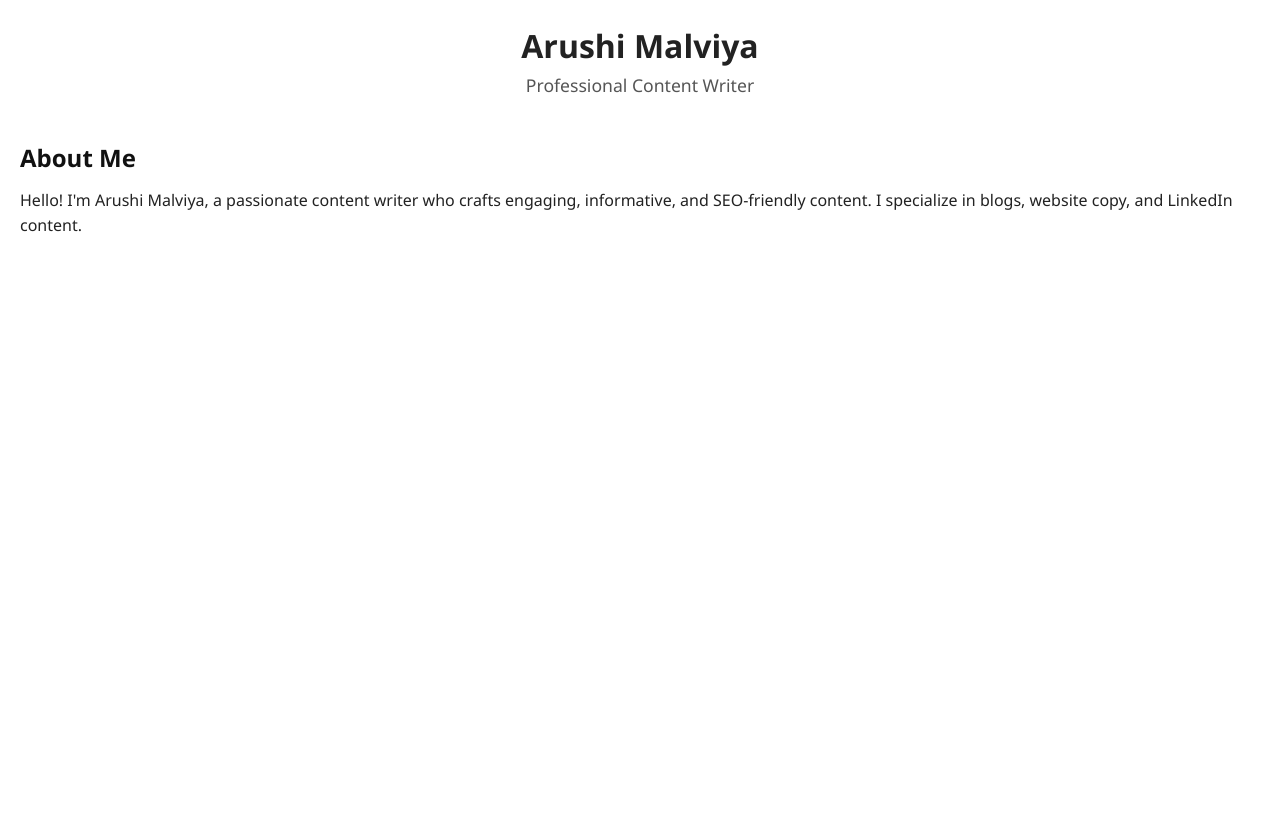
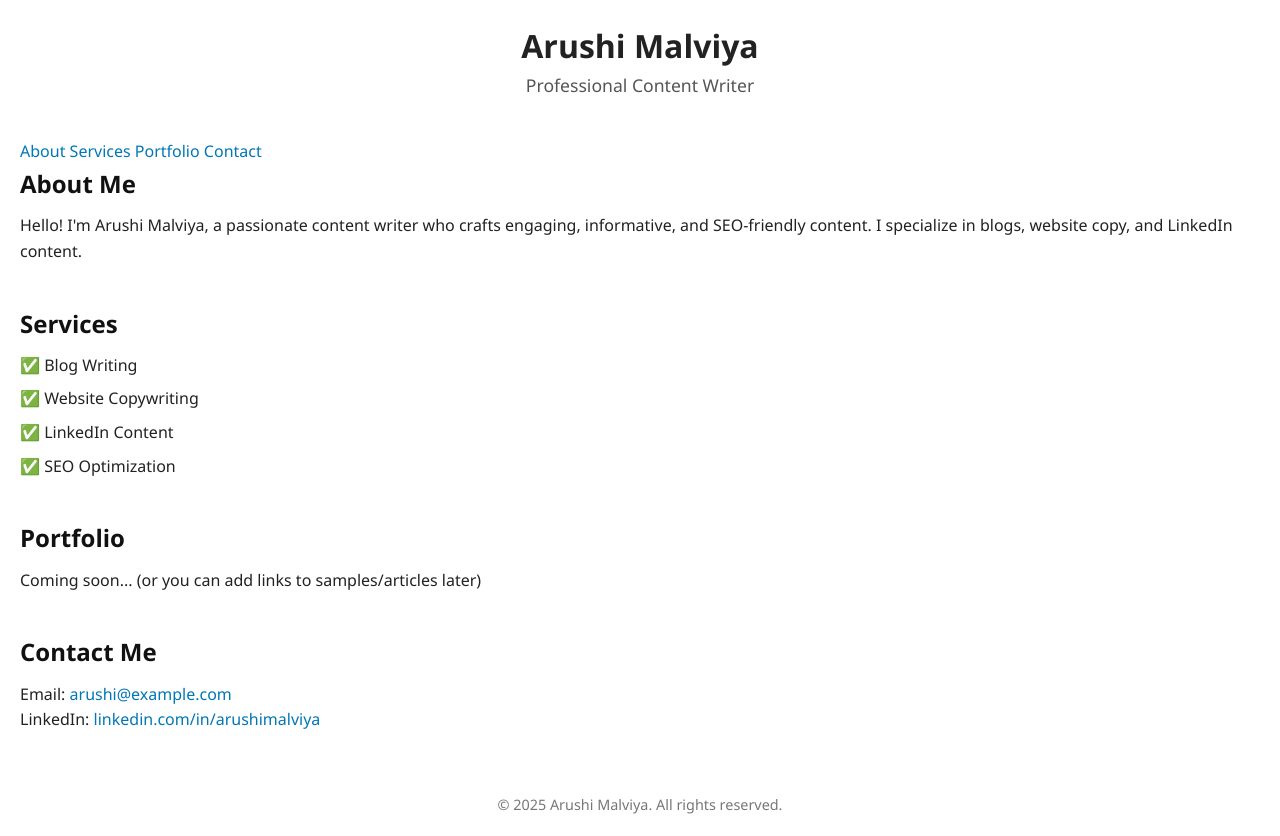
Before and after one commit to aarav-malviya9/Test, a plain HTML site: page index.html in a window 1280 px wide. Before the commit the page ends 800 px from the top, so only its background shows below. Drawn offline with Linux system fonts and the light colour scheme.

Commit message:
Update index.html

```diff
--- a/index.html
+++ b/index.html
@@ -5,17 +5,55 @@
   <meta name="viewport" content="width=device-width, initial-scale=1.0"/>
   <title>Arushi Malviya | Content Writer</title>
   <link rel="stylesheet" href="style.css" />
+  <link href="https://fonts.googleapis.com/css2?family=Inter:wght@400;600;700&display=swap" rel="stylesheet">
 </head>
 <body>
   <header>
-    <h1>Arushi Malviya</h1>
-    <p>Professional Content Writer</p>
+    <div class="container">
+      <h1>Arushi Malviya</h1>
+      <p class="tagline">Professional Content Writer</p>
+    </div>
   </header>
 
-  <section class="about">
+  <nav class="navbar">
+    <div class="container">
+      <a href="#about">About</a>
+      <a href="#services">Services</a>
+      <a href="#portfolio">Portfolio</a>
+      <a href="#contact">Contact</a>
+    </div>
+  </nav>
+
+  <section id="about" class="about-section container">
     <h2>About Me</h2>
     <p>Hello! I'm Arushi Malviya, a passionate content writer who crafts engaging, informative, and SEO-friendly content. I specialize in blogs, website copy, and LinkedIn content.</p>
   </section>
 
-  <section class="services">
-    <h
+  <section id="services" class="services-section container">
+    <h2>Services</h2>
+    <ul>
+      <li>✅ Blog Writing</li>
+      <li>✅ Website Copywriting</li>
+      <li>✅ LinkedIn Content</li>
+      <li>✅ SEO Optimization</li>
+    </ul>
+  </section>
+
+  <section id="portfolio" class="portfolio-section container">
+    <h2>Portfolio</h2>
+    <p>Coming soon... (or you can add links to samples/articles later)</p>
+  </section>
+
+  <section id="contact" class="contact-section container">
+    <h2>Contact Me</h2>
+    <p>Email: <a href="mailto:arushi@example.com">arushi@example.com</a></p>
+    <p>LinkedIn: <a href="https://linkedin.com/in/arushimalviya" target="_blank">linkedin.com/in/arushimalviya</a></p>
+  </section>
+
+  <footer>
+    <div class="container">
+      <p>&copy; 2025 Arushi Malviya. All rights reserved.</p>
+    </div>
+  </footer>
+</body>
+</html>
```
